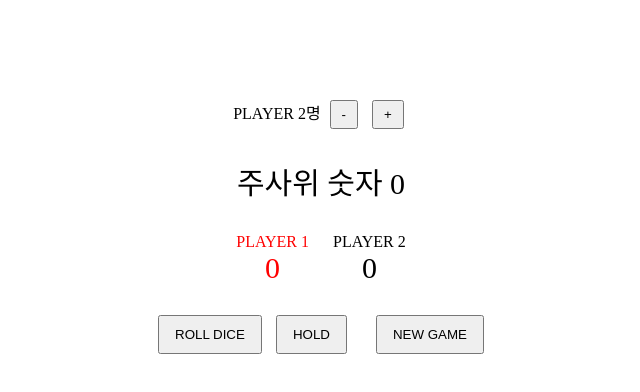
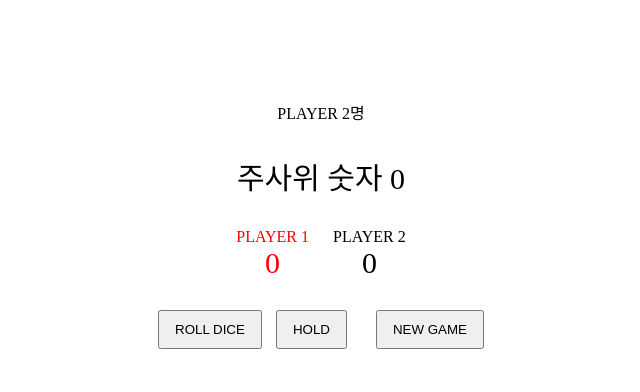
Before and after one commit to 05house/pigdice, a plain HTML site: page pigdice-practice.html in a window 1280 px wide. Shown: the whole page, without its empty margins (319-959 px from the left). Drawn offline with Linux system fonts and the light colour scheme.

Commit message:
feat: Del player add button

```diff
--- a/pigdice-practice.html
+++ b/pigdice-practice.html
@@ -28,8 +28,6 @@
 <body>
   <div class="wrap">
     <span>PLAYER 2명</span>
-    <button class="btn_add">-</button>
-    <button class="btn_del">+</button>
 
     <div class="dice">주사위 숫자 <span>0</span></div>
     <ul class="player_group">
```
